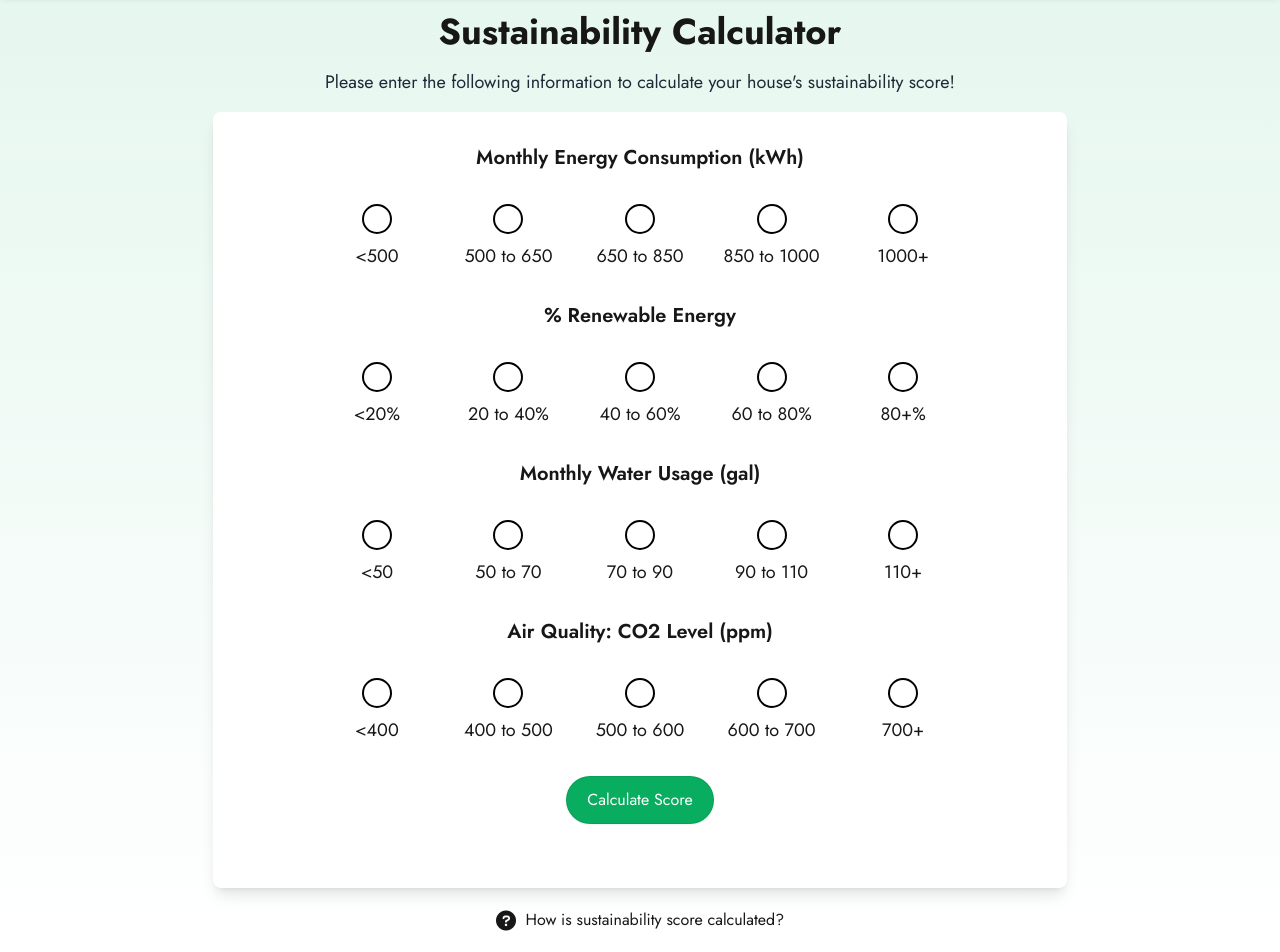
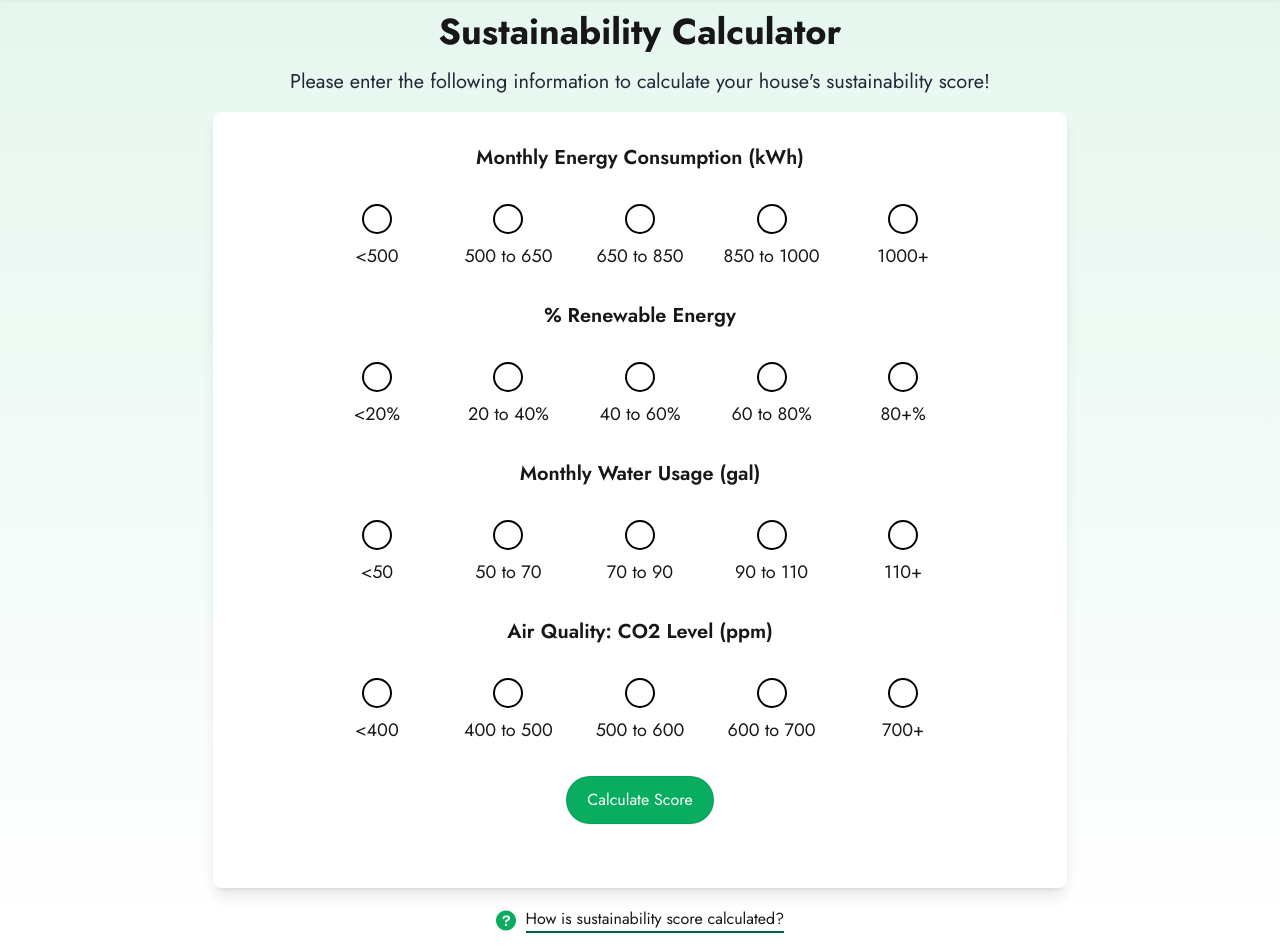
Before and after one commit to samm-47/CAPST, a Next.js app: page /calculator in a window 1280 px wide. Shown: the part 68-1020 px from the top of the page. Built offline with nearby package versions, Linux system fonts and the light colour scheme.

Commit message:
Update globals.css

```diff
--- a/app/globals.css
+++ b/app/globals.css
@@ -165,12 +165,19 @@ Default Elements
 
 /* Page Caption Text */
 .page-caption {
-  @apply text-lg mt-4 mb-4 text-gray-800;
+  @apply text-xl mt-4 mb-4 text-gray-800;
 }
 
 /* Dark Font Awesome Icon */
 .fa-icon-dark {
   color: var(--our-black);
+}
+.footer-text {
+  color: var(--our-black);
+  @apply text-base border-b-2 border-coffee-green;
+}
+.footer-icon {
+  color: var(--greenify-button-green);
 }
 /* End of Default Elements */
 
```
